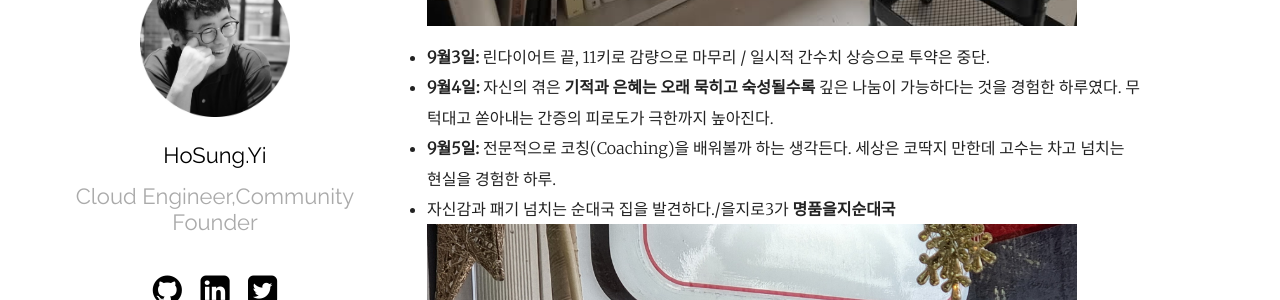
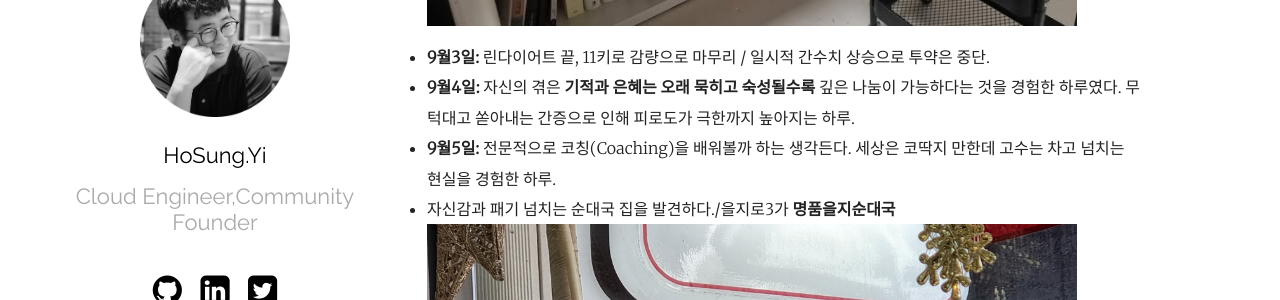
Before and after one commit to hslee77/hslee77.github.io, a Jekyll site: the page built from wiki/memo/2025-08-31-sept.md, in a window 1280 px wide and 900 px high, scrolled down 1844 px. Shown: the part 183-483 px from the top of the window. Built offline with Jekyll 4.4.1, drawn with Linux system fonts in a browser that asks for light colours.

Commit message:
2025Sept update v1.2

```diff
--- a/wiki/memo/2025-08-31-sept.md
+++ b/wiki/memo/2025-08-31-sept.md
@@ -35,7 +35,7 @@ categories: [Tommy Journey]
 <div style="clear:both;"></div>
 
 - **9월3일:** 린다이어트 끝, 11키로 감량으로 마무리 / 일시적 간수치 상승으로 투약은 중단.
-- **9월4일:** 자신의 겪은 **기적과 은혜는 오래 묵히고 숙성될수록** 깊은 나눔이 가능하다는 것을 경험한 하루였다. 무턱대고 쏟아내는 간증의 피로도가 극한까지 높아진다.
+- **9월4일:** 자신의 겪은 **기적과 은혜는 오래 묵히고 숙성될수록** 깊은 나눔이 가능하다는 것을 경험한 하루였다. 무턱대고 쏟아내는 간증으로 인해 피로도가 극한까지 높아지는 하루.
 - **9월5일:** 전문적으로 코칭(Coaching)을 배워볼까 하는 생각든다. 세상은 코딱지 만한데 고수는 차고 넘치는 현실을 경험한 하루.
 - 자신감과 패기 넘치는 순대국 집을 발견하다./을지로3가 **명품을지순대국**
 <img src="/img/2025life/soondae.jpg" alt="screenshot" align=left width="650"/>
```
